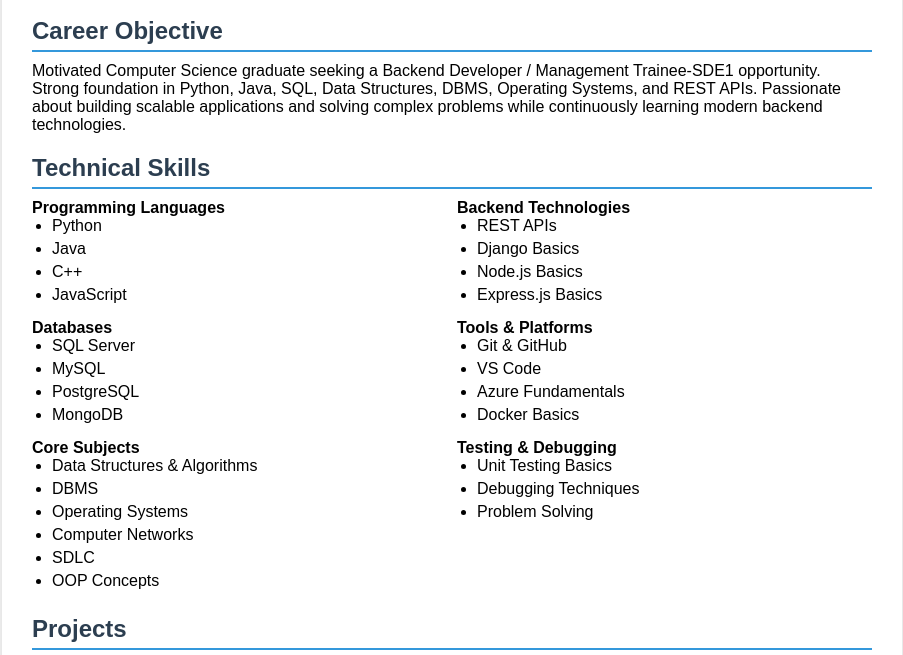
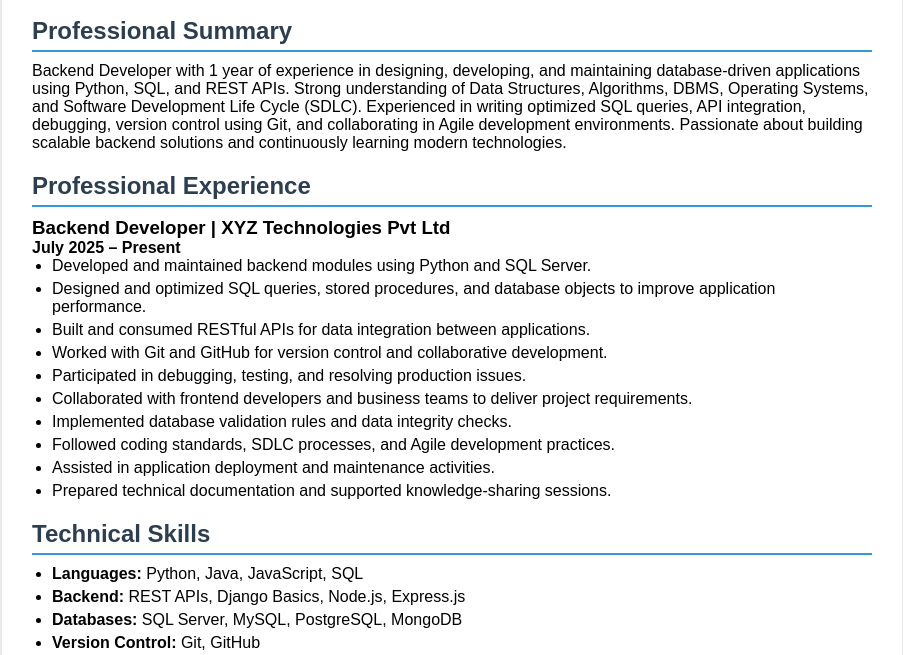
Before and after one commit to Bhavani12-P/k-resume, a plain HTML site: page index.html in a window 1280 px wide. Shown: the part 145-800 px from the top of the page, without its empty margins (188-1091 px from the left). Drawn offline with Linux system fonts and the light colour scheme.

Commit message:
Update index.html

```diff
--- a/index.html
+++ b/index.html
@@ -126,83 +126,61 @@ GitHub: github.com/yourusername
 </header>
 
 <div class="section">
-<h2>Career Objective</h2>
+<h2>Professional Summary</h2>
 <p>
-Motivated Computer Science graduate seeking a Backend Developer /
-Management Trainee-SDE1 opportunity. Strong foundation in Python,
-Java, SQL, Data Structures, DBMS, Operating Systems, and REST APIs.
-Passionate about building scalable applications and solving complex
-problems while continuously learning modern backend technologies.
+Backend Developer with 1 year of experience in designing, developing,
+and maintaining database-driven applications using Python, SQL, and REST APIs.
+Strong understanding of Data Structures, Algorithms, DBMS, Operating Systems,
+and Software Development Life Cycle (SDLC). Experienced in writing optimized
+SQL queries, API integration, debugging, version control using Git, and
+collaborating in Agile development environments. Passionate about building
+scalable backend solutions and continuously learning modern technologies.
 </p>
+</div>
+
+<div class="section">
+<h2>Professional Experience</h2>
+
+<h3>Backend Developer | XYZ Technologies Pvt Ltd</h3>
+<p><strong>July 2025 – Present</strong></p>
+
+<ul>
+<li>Developed and maintained backend modules using Python and SQL Server.</li>
+
+<li>Designed and optimized SQL queries, stored procedures, and database objects to improve application performance.</li>
+
+<li>Built and consumed RESTful APIs for data integration between applications.</li>
+
+<li>Worked with Git and GitHub for version control and collaborative development.</li>
+
+<li>Participated in debugging, testing, and resolving production issues.</li>
+
+<li>Collaborated with frontend developers and business teams to deliver project requirements.</li>
+
+<li>Implemented database validation rules and data integrity checks.</li>
+
+<li>Followed coding standards, SDLC processes, and Agile development practices.</li>
+
+<li>Assisted in application deployment and maintenance activities.</li>
+
+<li>Prepared technical documentation and supported knowledge-sharing sessions.</li>
+</ul>
+
 </div>
 
 <div class="section">
 <h2>Technical Skills</h2>
 
-<div class="skills">
+<ul>
+<li><strong>Languages:</strong> Python, Java, JavaScript, SQL</li>
+<li><strong>Backend:</strong> REST APIs, Django Basics, Node.js, Express.js</li>
+<li><strong>Databases:</strong> SQL Server, MySQL, PostgreSQL, MongoDB</li>
+<li><strong>Version Control:</strong> Git, GitHub</li>
+<li><strong>Cloud:</strong> Azure Fundamentals</li>
+<li><strong>Core CS:</strong> DSA, DBMS, Operating Systems, Computer Networks</li>
+<li><strong>Tools:</strong> VS Code, Postman, Docker Basics</li>
+</ul>
 
-<div>
-<strong>Programming Languages</strong>
-<ul>
-<li>Python</li>
-<li>Java</li>
-<li>C++</li>
-<li>JavaScript</li>
-</ul>
-</div>
-
-<div>
-<strong>Backend Technologies</strong>
-<ul>
-<li>REST APIs</li>
-<li>Django Basics</li>
-<li>Node.js Basics</li>
-<li>Express.js Basics</li>
-</ul>
-</div>
-
-<div>
-<strong>Databases</strong>
-<ul>
-<li>SQL Server</li>
-<li>MySQL</li>
-<li>PostgreSQL</li>
-<li>MongoDB</li>
-</ul>
-</div>
-
-<div>
-<strong>Tools & Platforms</strong>
-<ul>
-<li>Git & GitHub</li>
-<li>VS Code</li>
-<li>Azure Fundamentals</li>
-<li>Docker Basics</li>
-</ul>
-</div>
-
-<div>
-<strong>Core Subjects</strong>
-<ul>
-<li>Data Structures & Algorithms</li>
-<li>DBMS</li>
-<li>Operating Systems</li>
-<li>Computer Networks</li>
-<li>SDLC</li>
-<li>OOP Concepts</li>
-</ul>
-</div>
-
-<div>
-<strong>Testing & Debugging</strong>
-<ul>
-<li>Unit Testing Basics</li>
-<li>Debugging Techniques</li>
-<li>Problem Solving</li>
-</ul>
-</div>
-
-</div>
 </div>
 
 <div class="section">
```
